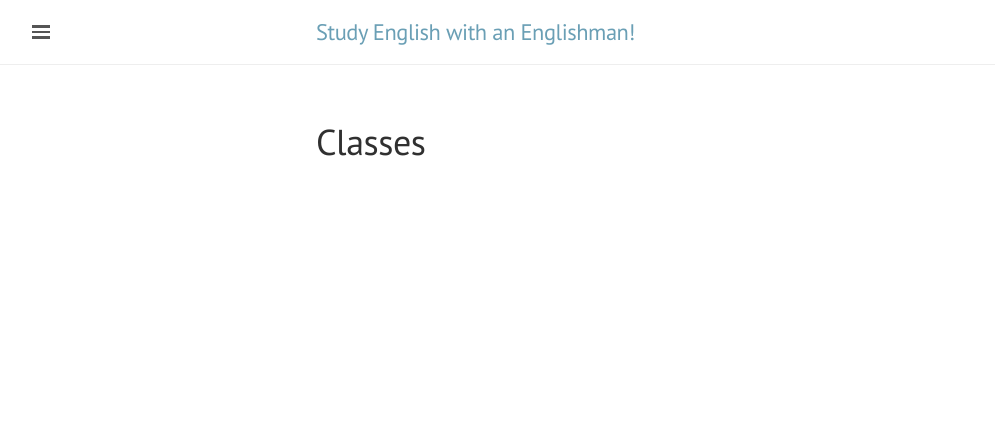
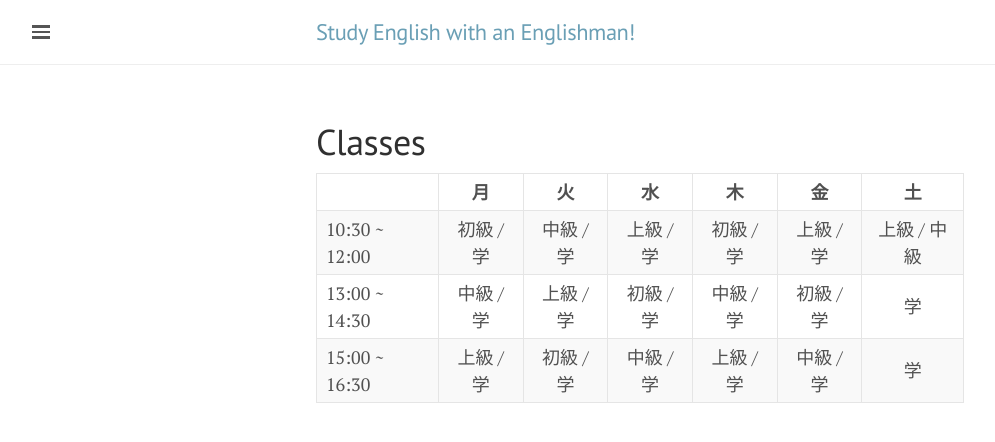
Before and after one commit to KyushuEnglish/KyushuEnglish.github.io, a Jekyll site: the page built from Classes.md, in a window 1280 px wide. Shown: the top 442 px of the page, without its empty margins (0-995 px from the left). Built offline with Jekyll 4.4.1, drawn with Linux system fonts in a browser that asks for light colours.

Commit message:
Update Classes.md

```diff
--- a/Classes.md
+++ b/Classes.md
@@ -2,3 +2,11 @@
 layout: page
 title: Classes
 ---
+
+
+
+|               |    月    |    火    |    水    |    木    |    金     |     土      |
+| ------------- |:-------:|:--------:|:--------:|:--------:|:--------:|:-----------:|
+| 10:30 ~ 12:00 | 初級 / 学 | 中級 / 学 | 上級 / 学 | 初級 / 学 | 上級 / 学 |  上級 / 中級 |
+| 13:00 ~ 14:30 | 中級 / 学 | 上級 / 学 | 初級 / 学 | 中級 / 学 | 初級 / 学 |      学     |
+| 15:00 ~ 16:30 | 上級 / 学 | 初級 / 学 | 中級 / 学 | 上級 / 学 | 中級 / 学 |      学     |
```
